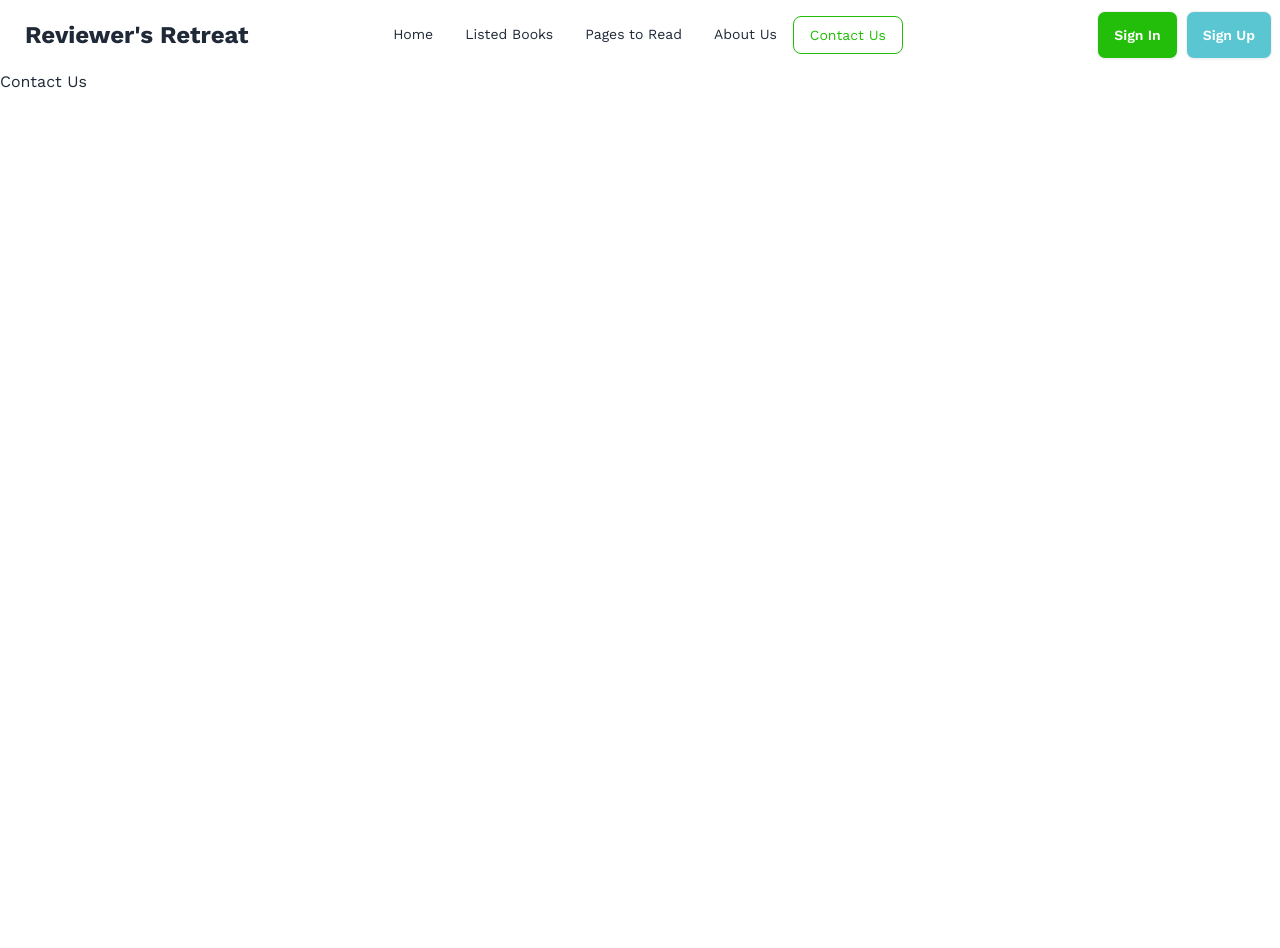
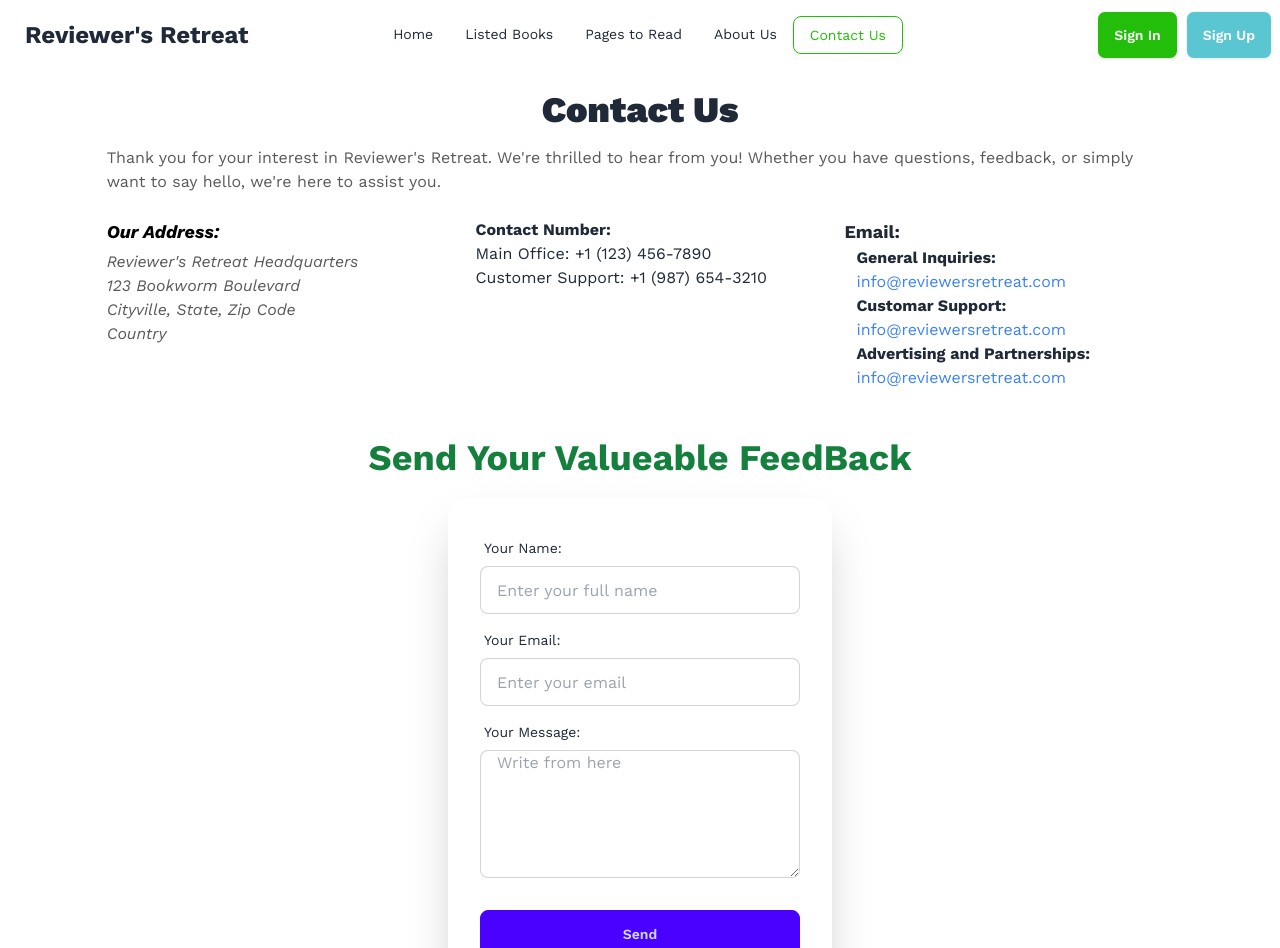
Before and after one commit to jsDeveloper001/Reviewer-s-Retreat, a React (Vite) app: page /contact in a window 1280 px wide. Shown: the top 948 px of the page. Before the commit the page ends 800 px from the top, so only its background shows below. Built offline with nearby package versions, Linux system fonts and the light colour scheme.

Commit message:
site contact page ready

```diff
--- a/src/pages/Contact/Contact.jsx
+++ b/src/pages/Contact/Contact.jsx
@@ -2,9 +2,69 @@ import React from 'react';
 
 const Contact = () => {
     return (
-        <div>
-            <h2>Contact Us</h2>
-        </div>
+        <div className='mt-2 md:mt-5 mx-auto w-10/12'>
+            <h2 className='text-center text-4xl font-black mb-4'>Contact Us</h2>
+            <p className='text-base text-[#131313B3]'>Thank you for your interest in Reviewer's Retreat. We're thrilled to hear from you! Whether you have questions, feedback, or simply want to say hello, we're here to assist you.
+            </p>
+            <div className='mt-6 grid gap-10 grid-cols-1 md:grid-cols-2 lg:grid-cols-3'>
+                <div className='text-[#131313B3] text-base'>
+                    <address>
+                        <strong className='text-black text-lg'>Our Address:</strong><br />
+                        <p className='mt-1'>
+                            Reviewer's Retreat Headquarters<br />
+                            123 Bookworm Boulevard<br />
+                            Cityville, State, Zip Code<br />
+                            Country
+                        </p>
+                    </address>
+                </div>
+                <div>
+                    <strong>Contact Number:</strong>
+                    <p>
+                        Main Office: +1 (123) 456-7890<br />
+                        Customer Support: +1 (987) 654-3210
+                    </p>
+                </div>
+                <div>
+                    <strong className='text-lg'>Email:</strong>
+                    <p className='lg:ms-3'>
+                        <span className='font-bold'>General Inquiries:</span> <span className='text-blue-500 hover:cursor-pointer'>info@reviewersretreat.com</span><br />
+                        <span className='font-bold'>Customar Support:</span> <span className='text-blue-500 hover:cursor-pointer'>info@reviewersretreat.com</span><br />
+                        <span className='font-bold'>Advertising and Partnerships:</span> <span className='text-blue-500 hover:cursor-pointer'>info@reviewersretreat.com</span><br />
+                    </p>
+                </div>
+            </div>
+            <div className='mt-12'>
+                <h2 className='font-bold text-lg md:text-2xl lg:text-4xl text-green-700 text-center mb-1'>Send Your Valueable FeedBack</h2>
+                <div className="hero-content flex-col lg:flex-row-reverse">
+                    <div className="card shrink-0 w-full max-w-sm shadow-2xl bg-base-100">
+                        <form className="card-body">
+                            <div className="form-control">
+                                <label className="label">
+                                    <span className="label-text">Your Name:</span>
+                                </label>
+                                <input type="text" placeholder="Enter your full name" className="input input-bordered" required />
+                            </div>
+                            <div className="form-control">
+                                <label className="label">
+                                    <span className="label-text">Your Email:</span>
+                                </label>
+                                <input type="email" placeholder="Enter your email" className="input input-bordered" required />
+                            </div>
+                            <div className="form-control">
+                                <label className="label">
+                                    <span className="label-text">Your Message:</span>
+                                </label>
+                                <textarea name="" id="" cols="30" rows="30" className='input input-bordered min-h-32' placeholder='Write from here'></textarea>
+                            </div>
+                            <div className="form-control mt-6">
+                                <button className="btn btn-primary">Send</button>
+                            </div>
+                        </form>
+                    </div>
+                </div>
+            </div>
+        </div >
     );
 };
 
```
